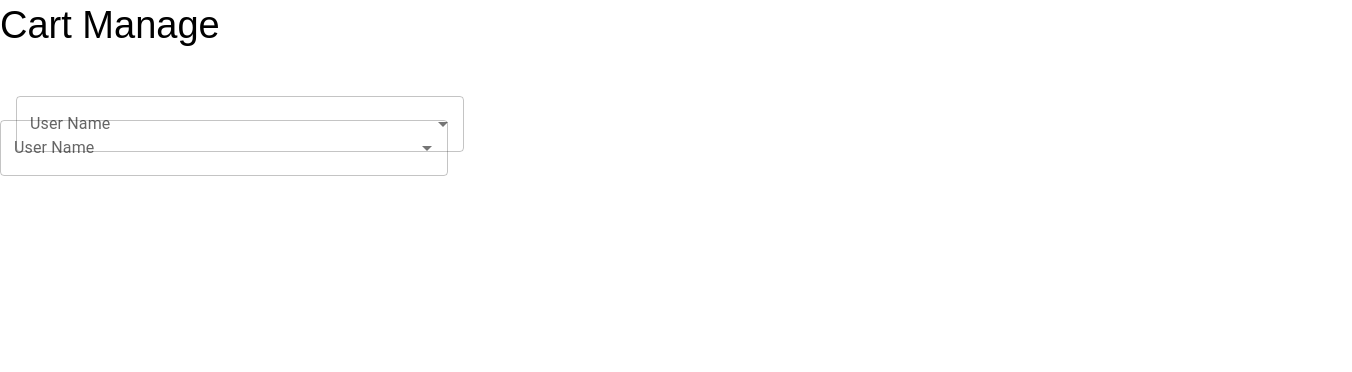
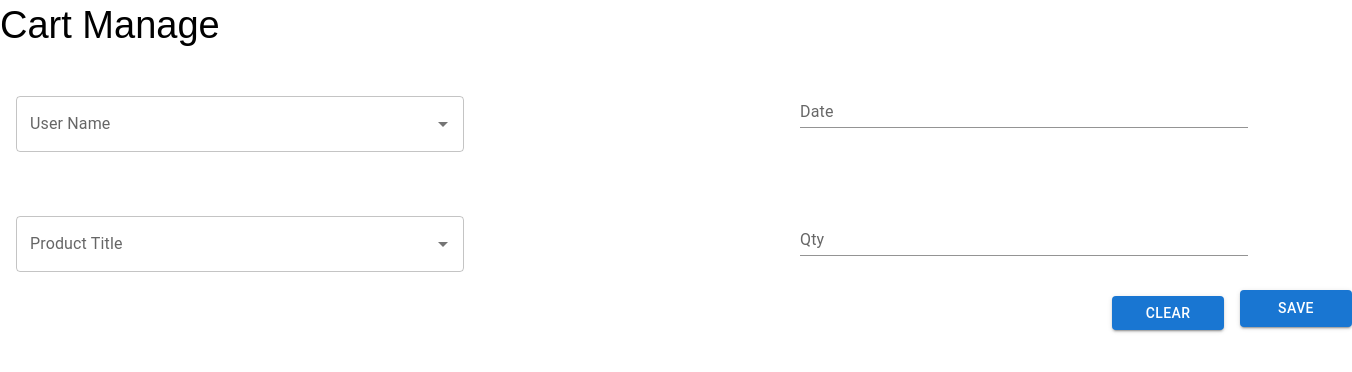
Before and after one commit to oshadaera68/React_Assesment_v0.1, a React (Create React App) app: page /cart in a window 1280 px wide. Shown: the top 372 px of the page, 1352 px wide, since content can reach past the window. Built offline with nearby package versions, Linux system fonts and the light colour scheme; the HTML template or start-up script is replaced by a standard one.

Commit message:
updated content

```diff
--- a/src/Cart/CartManage.css
+++ b/src/Cart/CartManage.css
@@ -5,5 +5,28 @@
 }
 
 .combo1{
+    position: absolute;
+    top: 12vh;
+    left: 2vh;
+}
 
+.txt1{
+    position: absolute;
+    top: -12vh;
+    left: 100vh;
+    width: 56vh;
 }
+
+.txt2{
+    position: absolute;
+    top: 4vh;
+    left: 44vh;
+    width: 56vh;
+}
+
+.btn1{
+    position: absolute;
+    top: 9vh;
+    left: 139vh;
+    /*width: 56vh;*/
+}
--- a/src/Cart/CartManage.js
+++ b/src/Cart/CartManage.js
@@ -3,6 +3,7 @@ import * as React from 'react';
 import Typography from "@mui/material/Typography";
 import TextField from "@mui/material/TextField";
 import Autocomplete from "@mui/material/Autocomplete";
+import Button from "@mui/material/Button";
 
 function CartManage() {
     return (
@@ -27,8 +28,17 @@ function CartManage() {
                     id="combo-box-demo"
                     // options={top100Films}
                     style={{width:'56vh'}}
-                    renderInput={(params) => <TextField {...params} label="User Name" className='combo1' />}
+                    renderInput={(params) => <TextField {...params} label="Product Title" className='combo1' />}
                 />
+            </div>
+            <div>
+                <TextField id="standard-basic" label="Date" variant="standard" className='txt1' />
+                <TextField id="standard-basic" label="Qty" variant="standard" className='txt2' />
+            </div>
+
+            <div>
+                <Button variant="contained" className='btn1' style={{width:'14vh'}}>clear</Button>
+                <Button variant="contained" style={{width:'14vh', position:'absolute', left:'155vh', top:'290px'}}>Save</Button>
             </div>
         </div>
     );
--- a/src/Dashboard/Dashboard.css
+++ b/src/Dashboard/Dashboard.css
@@ -21,20 +21,21 @@
     display: flex;
     justify-content: center;
     position: relative;
-    top: -6vh;
+    top: -8vh;
 }
 
 .btn2{
     position: relative;
-    left: 5vh;
+    top: 2vh;
+    left: -24vh;
     width: 14vh;
     height: 34px;
     font-family: Comfortaa,sans-serif;
 }
 .btn1{
-    position: relative;
-    left: -8vh;
-    width: 14vh;
+    position: absolute;
+    /*left: -23vh;*/
+    /*width: 12vh;*/
     height: 34px;
 }
 
--- a/src/Dashboard/Dashboard.js
+++ b/src/Dashboard/Dashboard.js
@@ -3,7 +3,8 @@ import Card from '@mui/material/Card';
 import CardContent from '@mui/material/CardContent';
 import Button from '@mui/material/Button';
 import Typography from '@mui/material/Typography';
-import {Link} from 'react-router-dom'
+import {Link} from 'react-router-dom';
+import Avatar from '@mui/material/Avatar';
 import './Dashboard.css';
 
 function Dashboard() {
@@ -17,8 +18,8 @@ function Dashboard() {
                         <p className='h3'>Dashboard</p>
                     </div>
                     <div className='btn__center'>
-                        <Link to='/product'><Button variant="contained" className='btn1' color='success'>Product</Button></Link>
-                        <Button variant="contained" className='btn2' color='success'>Cart</Button>
+                        <Link to='/product'><Button variant="contained" style={{width:'14vh', left: '17vh', top:'17px'}} className='btn1' color='success'>Product</Button></Link>
+                        <Link to='/cart'><Button variant="contained" className='btn2' color='success'>Cart</Button></Link>
                     </div>
                 </nav>
             </header>
--- a/src/Log in/Login.css
+++ b/src/Log in/Login.css
@@ -38,12 +38,12 @@
 
 .text1{
     position: absolute;
-    top: 0vh;
+    top: -1vh;
 }
 
 .text2{
     position: absolute;
-    top: -1vh;
+    top: 12vh;
 }
 
 .btn__container {
--- a/src/Log in/Login.js
+++ b/src/Log in/Login.js
@@ -14,8 +14,8 @@ function LogIn(){
                 </Typography>
             </div>
             <div className='form__container'>
-            <TextField id="standard-basic" className='text1' size='small' label="User Name" variant="standard" />
-            <TextField id="standard-basic" className='text2' type='password' label="Password" variant="standard" />
+            <TextField id="standard-basic" className='text1' style={{left:'2vh', width:'34vh'}} size='small' label="User Name" variant="standard" />
+            <TextField id="standard-basic" className='text2' style={{left:'2vh', width:'34vh'}} type='password' label="Password" variant="standard" />
             </div>
             <div className='btn__container'>
                 <Link to='/dashboard'><Button variant="contained" className='btn' color='success'>Log in</Button></Link>
--- a/src/Product/ProductManage.css
+++ b/src/Product/ProductManage.css
@@ -23,7 +23,4 @@
 
 .btn1{
     position: absolute;
-    left: 140vh;
-    top: 30vh;
-    width: 12vh;
 }
--- a/src/Product/ProductManage.js
+++ b/src/Product/ProductManage.js
@@ -45,7 +45,7 @@ function ProductManage() {
                 />
             </div>
             <div>
-                <Link to='./dashboard'><Button variant="contained" className='btn1' color='success'>Save</Button></Link>
+                <Button variant="contained" style={{width:'14vh',left:'140vh', top:'229px'}} className='btn1' color='success'>Save</Button>
                 <Button variant="contained" style={{left:'109vh', top:'229px'}} className='btn2'>Clear</Button>
             </div>
         </div>
```
